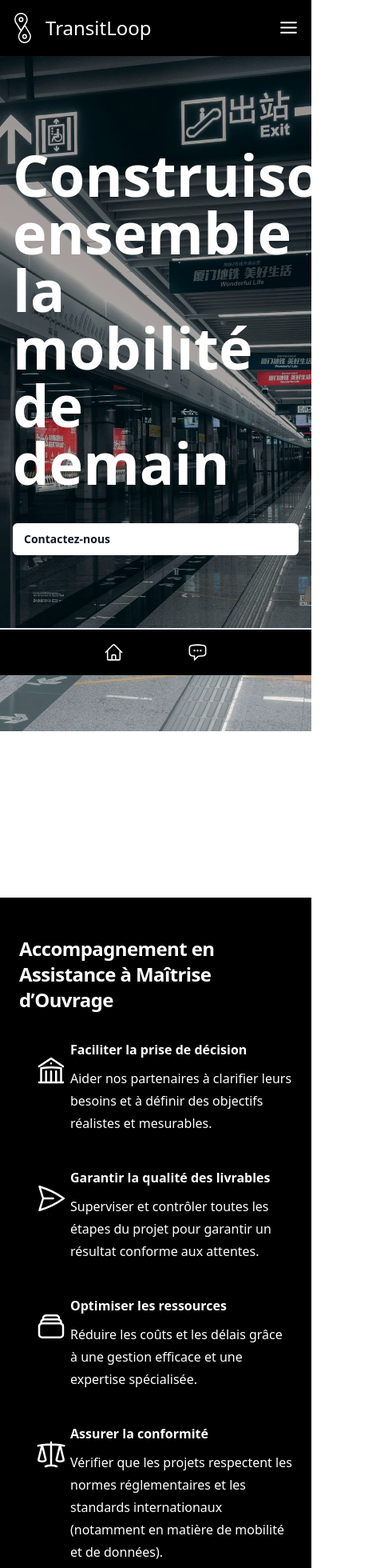
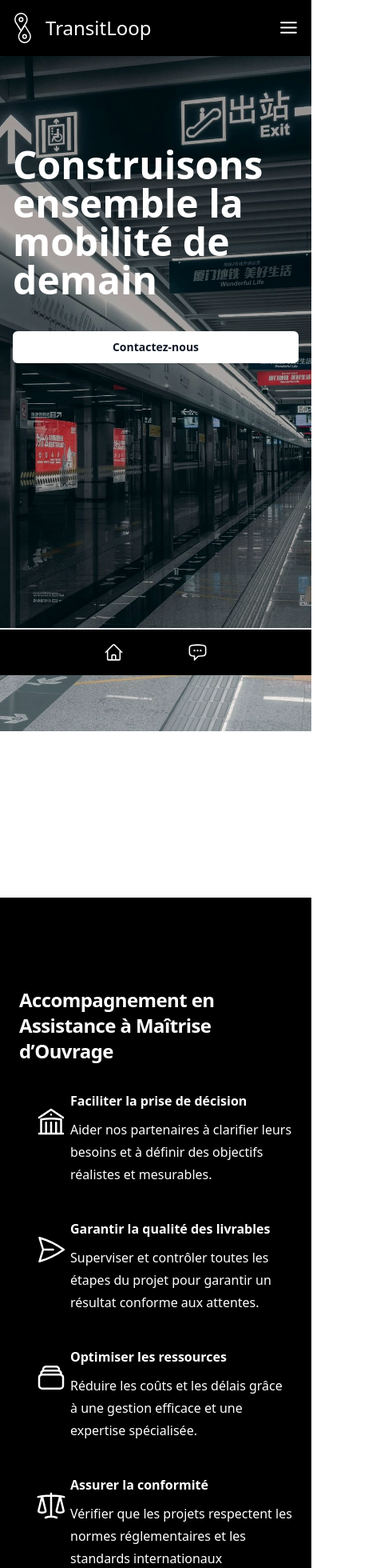
Before and after one commit to larbizard/transitloop.io, a Next.js app: page / in a window 390 px wide. Shown: the top 1960 px of the page at 80% size, 486 px wide, since content can reach past the window. Built offline with nearby package versions, Linux system fonts and the light colour scheme.

Commit message:
fix overflow

```diff
--- a/pages/components/EntryPoint.tsx
+++ b/pages/components/EntryPoint.tsx
@@ -10,13 +10,13 @@ const EntryPoint = () => {
           className="h-screen w-full object-cover opacity-70"
         />
         <div className="w-full absolute top-0 left-0 pt-28 xl:pt-96 px-4 lg:px-96">
-          <h2 className="text-7xl font-bold text-white text-start w-2/3">
+          <h2 className="text-5xl lg:text-7xl font-bold text-white text-start lg:w-2/3 overflow-hidden">
             Construisons ensemble la mobilité de demain
           </h2>
           <div className="mt-10 flex items-center justify-center gap-x-6 lg:justify-start">
             <Link
               href="/contact"
-              className="rounded-md w-full xl:w-auto bg-white px-3.5 py-2.5 text-sm font-semibold text-gray-900 shadow-sm hover:bg-gray-100 focus-visible:outline focus-visible:outline-2 focus-visible:outline-offset-2 focus-visible:outline-white"
+              className="rounded-md w-full xl:w-auto bg-white px-3.5 py-2.5 text-sm font-semibold text-gray-900 shadow-sm hover:bg-gray-100 focus-visible:outline focus-visible:outline-2 focus-visible:outline-offset-2 focus-visible:outline-white text-center"
             >
               Contactez-nous
             </Link>
--- a/pages/components/ExitPoint.tsx
+++ b/pages/components/ExitPoint.tsx
@@ -9,11 +9,11 @@ const ExitPoint = () => {
           alt="img"
           className="h-64 w-full object-cover opacity-70"
         />
-        <div className="w-full absolute top-0 left-0 pt-28 xl:pt-16 lg:px-96">
+        <div className="w-full absolute top-0 left-0 pt-28 xl:pt-16 px-4  lg:px-96">
           <div className="mt-10 flex items-center justify-center gap-x-6 lg:justify-center">
             <Link
               href="/contact"
-              className="rounded-md bg-white px-3.5 py-2.5 text-sm font-semibold text-gray-900 shadow-sm hover:bg-gray-100 focus-visible:outline focus-visible:outline-2 focus-visible:outline-offset-2 focus-visible:outline-white"
+              className="rounded-md w-full lg:w-auto bg-black px-3.5 py-2.5 text-sm font-semibold text-white shadow-sm hover:bg-gray-900 focus-visible:outline focus-visible:outline-2 focus-visible:outline-offset-2 focus-visible:outline-white text-center"
             >
               Contactez-nous
             </Link>
--- a/pages/components/Feature.tsx
+++ b/pages/components/Feature.tsx
@@ -14,7 +14,7 @@ type FeatureProps = {
 const Feature = (data: FeatureProps) => {
   const { title, features } = data;
   return (
-    <div className="bg-black py-4 sm:py-10 mb-20">
+    <div className="bg-black sm:py-10 mb-20 py-20">
       <div className="mx-auto max-w-7xl px-6 lg:px-8">
         <div className="mx-auto max-w-2xl lg:text-center">
           <p className="mt-8 text-pretty text-2xl font-semibold tracking-tight text-white sm:text-2xl lg:text-balance">
--- a/pages/index.tsx
+++ b/pages/index.tsx
@@ -143,13 +143,13 @@ export default function IndexPage() {
       </div> */}
       <ExitPoint />
 
-      <div className="center">
-      <img
+      <div className="center bg-black py-10 lg:py-20">
+        <img
           alt=""
-          src="/assets/images/transitloop_logo.svg"
+          src="/assets/images/transitloop_logo_no_text.svg"
           className="mx-auto h-12"
         />
-        </div>
+      </div>
       <h1 className="bg-black text-white text-4xl text-center py-2">
         TransitLoop
       </h1>
```
